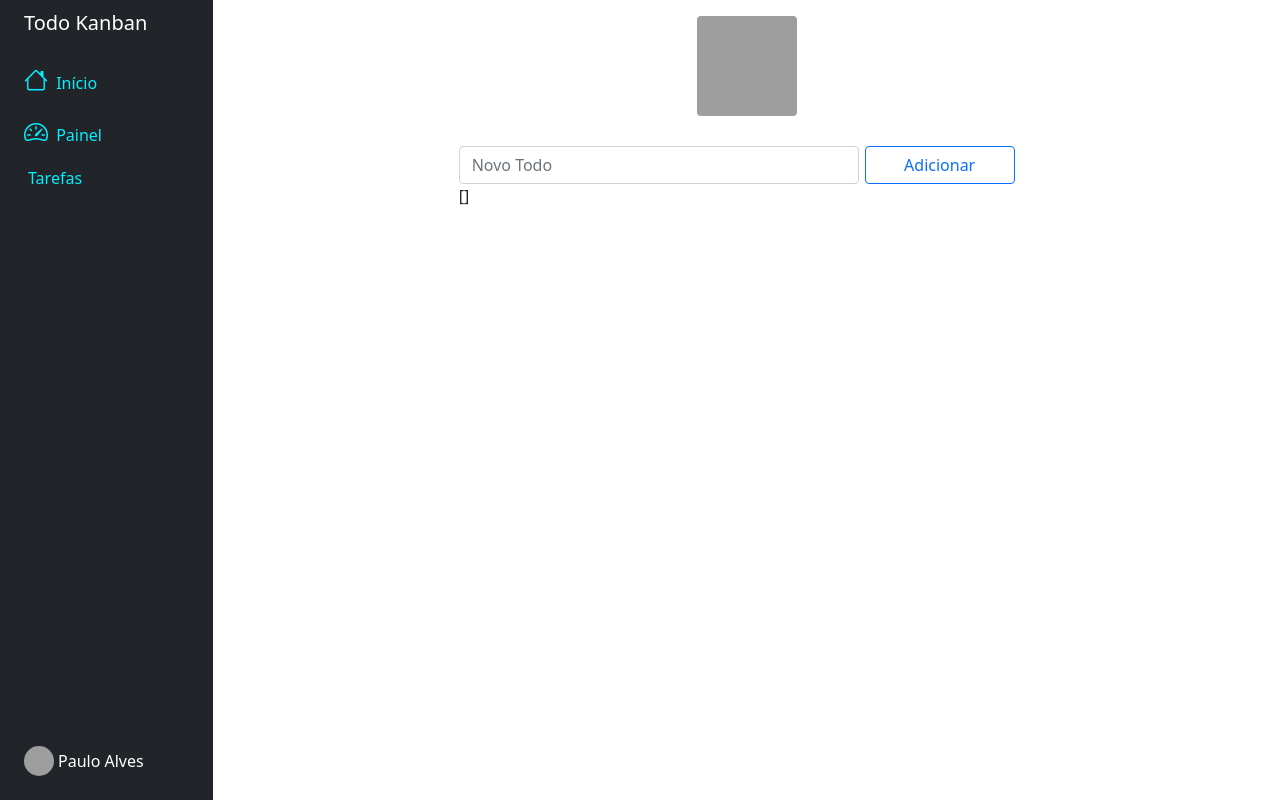
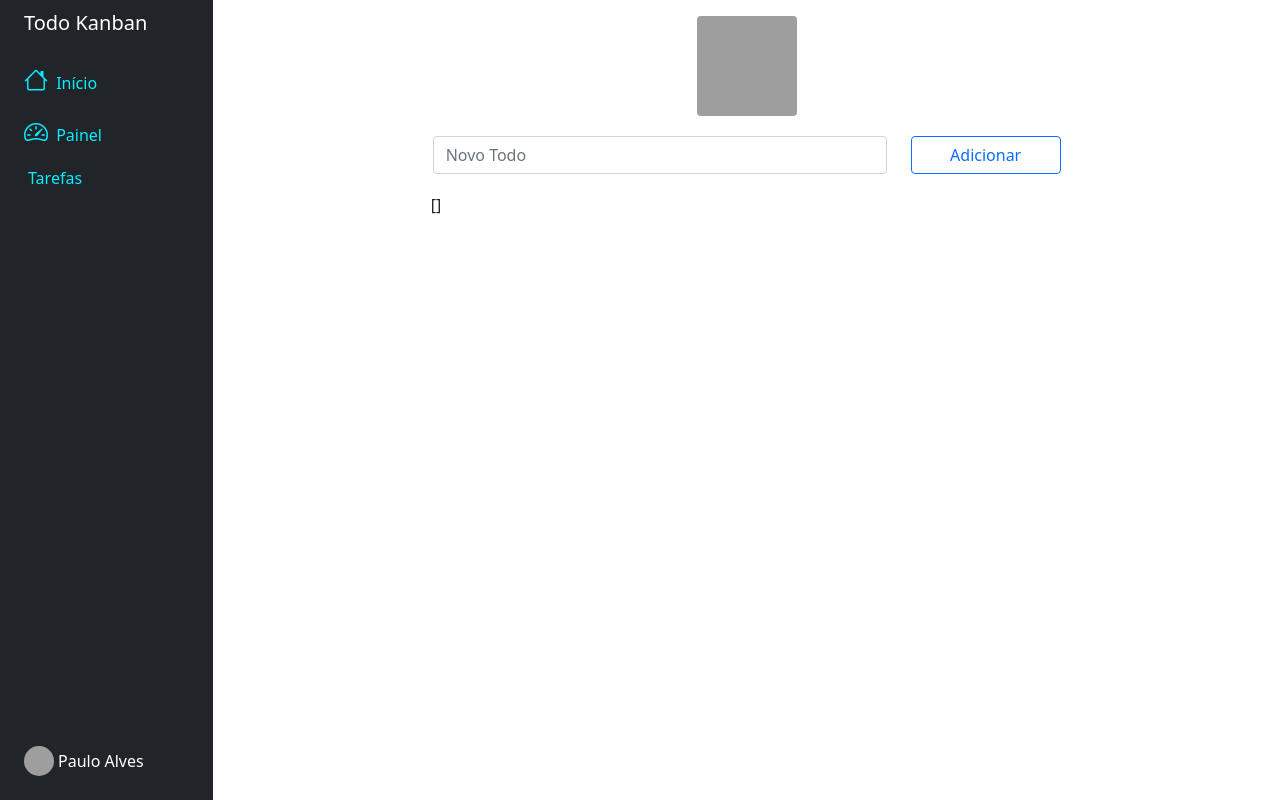
Before and after one commit to PauloAlves8039/vue-todo-kanban, a Vue app: page / in a window 1280 px wide. Built offline with nearby package versions, Linux system fonts and the light colour scheme; grey boxes are pictures that could not be loaded.

Commit message:
Aplicando ajustes de estilo

```diff
--- a/src/components/AppTodo.vue
+++ b/src/components/AppTodo.vue
@@ -12,15 +12,15 @@
           placeholder="Novo Todo"
         />
       </div>
-      <div class="div-buttons col">
+      <div class="col div-buttons">
         <button class="btn btn-outline-primary buttons">
           Adicionar
         </button>
       </div>
-      <div>
-        {{ todos }}
-      </div>
     </form>
+    <div class="todo-list">
+      {{ todos }}
+    </div>
   </div>
 </template>
 
@@ -49,6 +49,10 @@ export default {
 </script>
 
 <style scoped>
+.container {
+  max-width: 700px;
+}
+
 .image-title {
   width: 100px;
   height: 100px;
@@ -56,23 +60,23 @@ export default {
 }
 
 .form-todo {
-  max-width: 600px;
+  max-width: 700px;
   margin: 3% auto;
 }
 
 .input-todo {
-  width: 400px;
+  width: 454px;
 }
 
 .content-button {
-  margin-right: 250px;
-}
-
-.div-buttons {
-  margin-left: -3%;
+  margin-right: 200px;
 }
 
 .buttons {
   width: 150px;
 }
+
+.todo-list {
+  margin-left: 10px;
+}
 </style>
```
